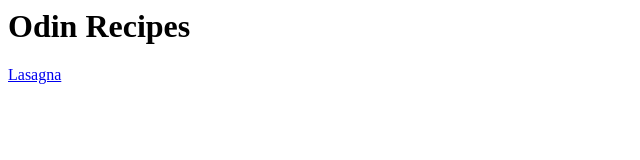
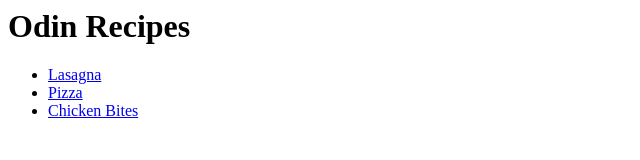
Before and after one commit to OneXyedKing/odin-recipes, a plain HTML site: page index.html in a window 1280 px wide. Shown: the whole page, without its empty margins (0-640 px from the left). Drawn offline with Linux system fonts and the light colour scheme.

Commit message:
Add link for chicken-bites to homepage
Help user navigate to chicken bites recipe easily.

```diff
--- a/index.html
+++ b/index.html
@@ -10,7 +10,11 @@
     <body>
         <h1>Odin Recipes</h1>
 
-        <a href="./recipes/lasagna.html">Lasagna</a>
+        <ul>
+            <li><a href="./recipes/lasagna.html">Lasagna</a></li>
+            <li><a href="./recipes/pizza.html">Pizza</a></li>
+            <li><a href="./recipes/chicken-bites.html">Chicken Bites</a></li>
+        </ul>
     </body>
 
 </html>
```
